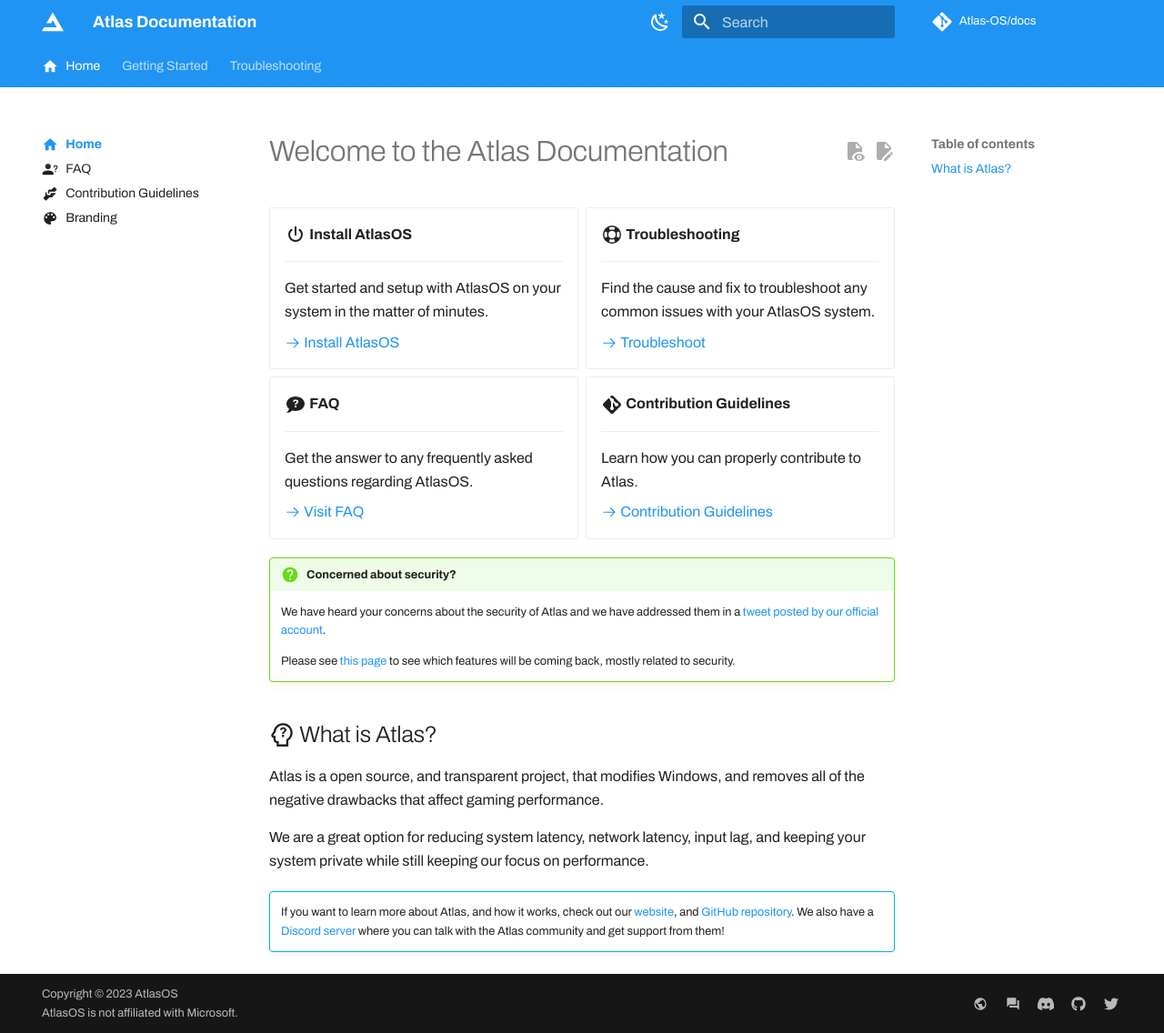
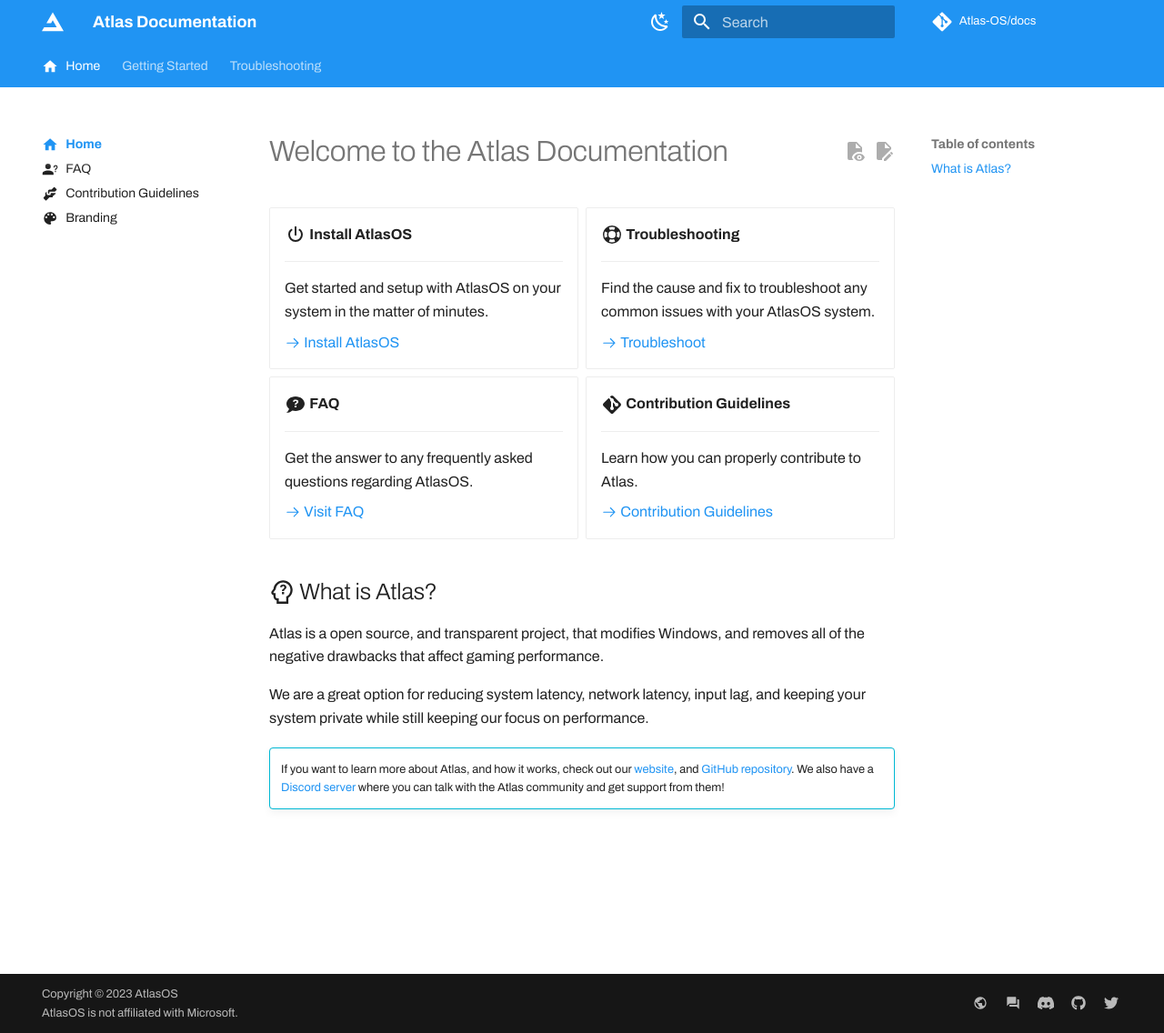
Before and after one commit to Atlas-OS/docs, an MkDocs documentation site: the page built from docs/index.md, in a window 1280 px wide and 1136 px high. Shown: the whole window at 91% size. Built offline with MkDocs 1.6.1 and Material for MkDocs 9.7.7, drawn with Linux system fonts in a browser that asks for light colours; some web fonts are replaced; comment, search, counter and statistics services are not loaded.

Commit message:
fix(home): remove security warning

```diff
--- a/docs/index.md
+++ b/docs/index.md
@@ -41,11 +41,6 @@ icon: material/home
 
 </div>
 
-!!! question "Concerned about security?"
-    We have heard your concerns about the security of Atlas and we have addressed them in a [tweet posted by our official account](https://twitter.com/AtlasOS/status/1651284816489336832?s=20).
-
-    Please see [this page](/troubleshooting/removed-features/) to see which features will be coming back, mostly related to security.
-
 ## :material-head-question-outline: What is Atlas?
 
 Atlas is a open source, and transparent project, that modifies Windows, and removes all of the negative drawbacks that affect gaming performance.
```
